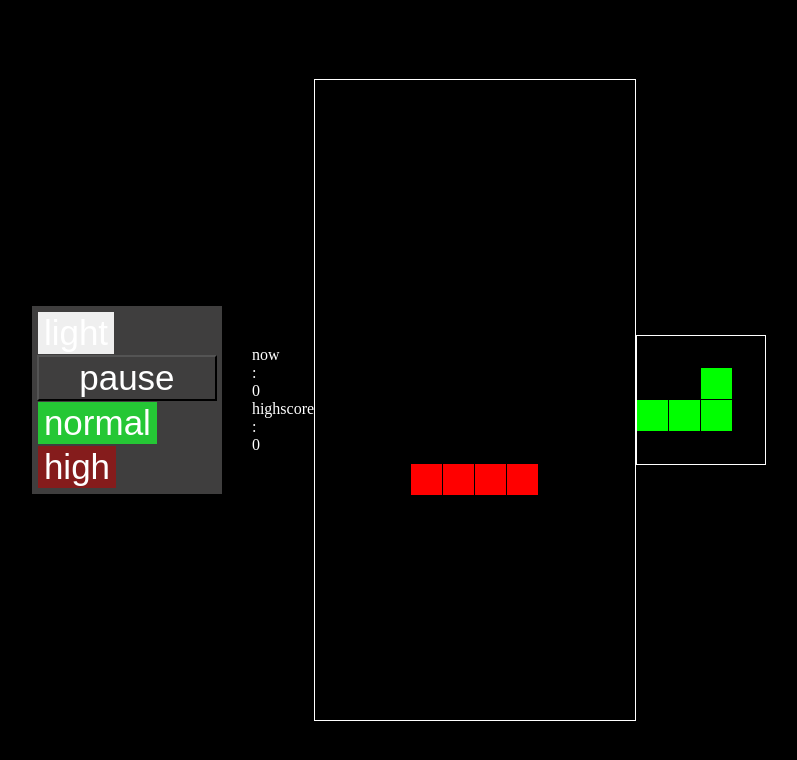
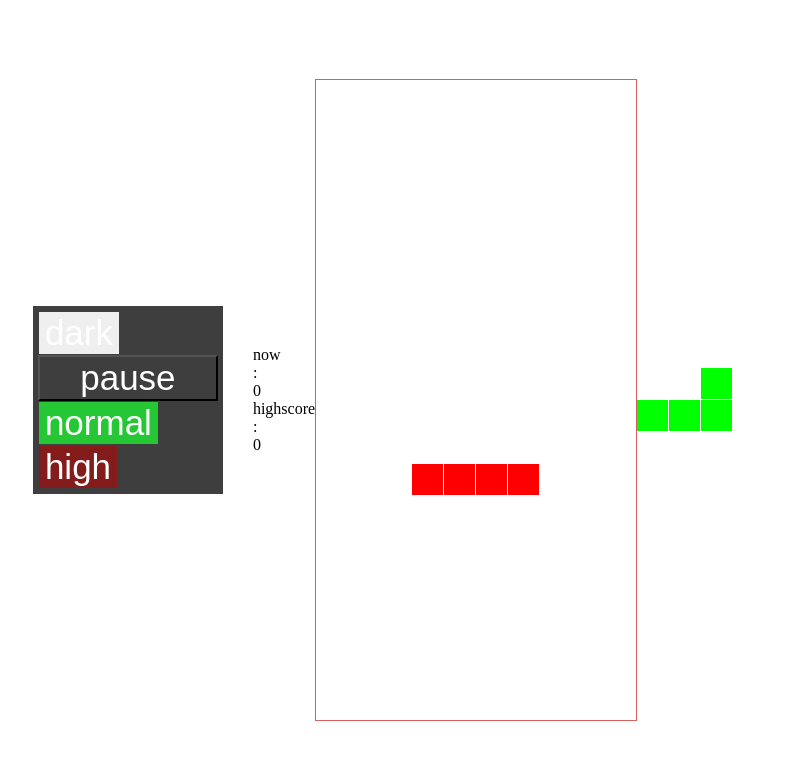
Before and after one commit to ZlayaZayaZ/tetris, a website built with webpack: page index.html in a window 1280 px wide. Both pictures are taken after a click on the button "light". Shown: the whole page, without its empty margins (241-1038 px from the left). Built offline with nearby package versions, Linux system fonts and the light colour scheme.

Commit message:
adding the ability to change color mode

```diff
--- a/index.html
+++ b/index.html
@@ -4,11 +4,11 @@
   <title>Тетрис</title>
   <link rel="stylesheet" href="src/style.css">
 </head>
-<body>
+<body class="bodyDark">
   <div class="buttonAll">
     <div class="buttonMode">
-      <button class="button dark" type="button">light</button>
-      <button class="button light hidden" type="button">dark</button>
+      <button class="button light" type="button">light</button>
+      <button class="button dark hidden" type="button">dark</button>
     </div>
     <div class="buttonPause">
       <button class="pause buttonStop" type="button">pause</button>
@@ -19,7 +19,7 @@
       <button class="button high red" data-speed="120" type="button">high</button>
     </div>
   </div>
-  <div class="check">
+  <div class="textCheck checkDark">
     <div class="checkYou checkClass">
       <div id="checkYou" class="field">now</div>
       <div class="field">:</div>
@@ -32,7 +32,7 @@
     </div>
   </div>
   <!-- рисуем поле для игры -->
-  <canvas width="320" height="640" id="game"></canvas>
+  <canvas width="320" height="640" id="game" class="canvasDark"></canvas>
   <canvas width="128" height="128" id="next"></canvas>
   <script src="src/index.js"></script>
 </body>
--- a/src/index.js
+++ b/src/index.js
@@ -411,3 +411,43 @@ drawNextTetromino();
 if (localStorage.getItem("record")) {
   record.textContent = Number(localStorage.getItem("record"));
 };
+
+const buttonLight = document.querySelector(".light");
+const buttonDark = document.querySelector(".dark");
+const textCheck = document.querySelector('.textCheck');
+const body = document.querySelector('body');
+
+const arrDark = ['dark', 'canvasDark', 'checkDark', 'bodyDark'];
+const arrLight = ['light', 'canvasLight', 'checkLight', 'bodyLight'];
+
+// меняем в элементах классы из первого массива на классы из второго
+function move (arr1, arr2) {
+ localStorage.setItem("move", arr2[0]);
+
+  canvas.classList.remove(arr1[1]);
+  canvas.classList.add(arr2[1]);
+
+  textCheck.classList.remove(arr1[2]);
+  textCheck.classList.add(arr2[2]);
+
+  body.classList.remove(arr1[3]);
+  body.classList.add(arr2[3]);
+}
+
+buttonLight.addEventListener('click', () => {
+  move(arrDark, arrLight);
+  buttonDark.classList.remove('hidden');
+  buttonLight.classList.add('hidden');
+}, false)
+
+buttonDark.addEventListener('click', () => {
+  move(arrLight, arrDark);
+  buttonLight.classList.remove('hidden');
+  buttonDark.classList.add('hidden');
+}, false)
+
+if (localStorage.getItem("move") == 'light') {
+  move(arrDark, arrLight);
+  buttonDark.classList.remove('hidden');
+  buttonLight.classList.add('hidden');
+};
--- a/src/style.css
+++ b/src/style.css
@@ -3,20 +3,37 @@ html, body {
     margin: 0;
 }
 /*делаем чёрный фон и выравниваем всё по центру*/
-  body {
+.bodyDark {
   background: black;
   display: flex;
   align-items: center;
   justify-content: center;
 }
 /*толщина холста — 1 пиксель, белый цвет*/
-  canvas {
+.canvasDark {
   border: 1px solid white;
   background: black;
 }
 
-  .check {
+.checkDark {
   color: white;
+}
+
+/*делаем белый фон и выравниваем всё по центру*/
+.bodyLight {
+  background: white;
+  display: flex;
+  align-items: center;
+  justify-content: center;
+}
+/*толщина холста — 1 пиксель, белый цвет*/
+.canvasLight {
+  border: 1px solid rgb(215, 96, 96);
+  background: white;
+}
+
+.checkLight {
+  color: black;
 }
 
 .hidden {
```
Lines whose indentation alone changed are shown as unchanged.
